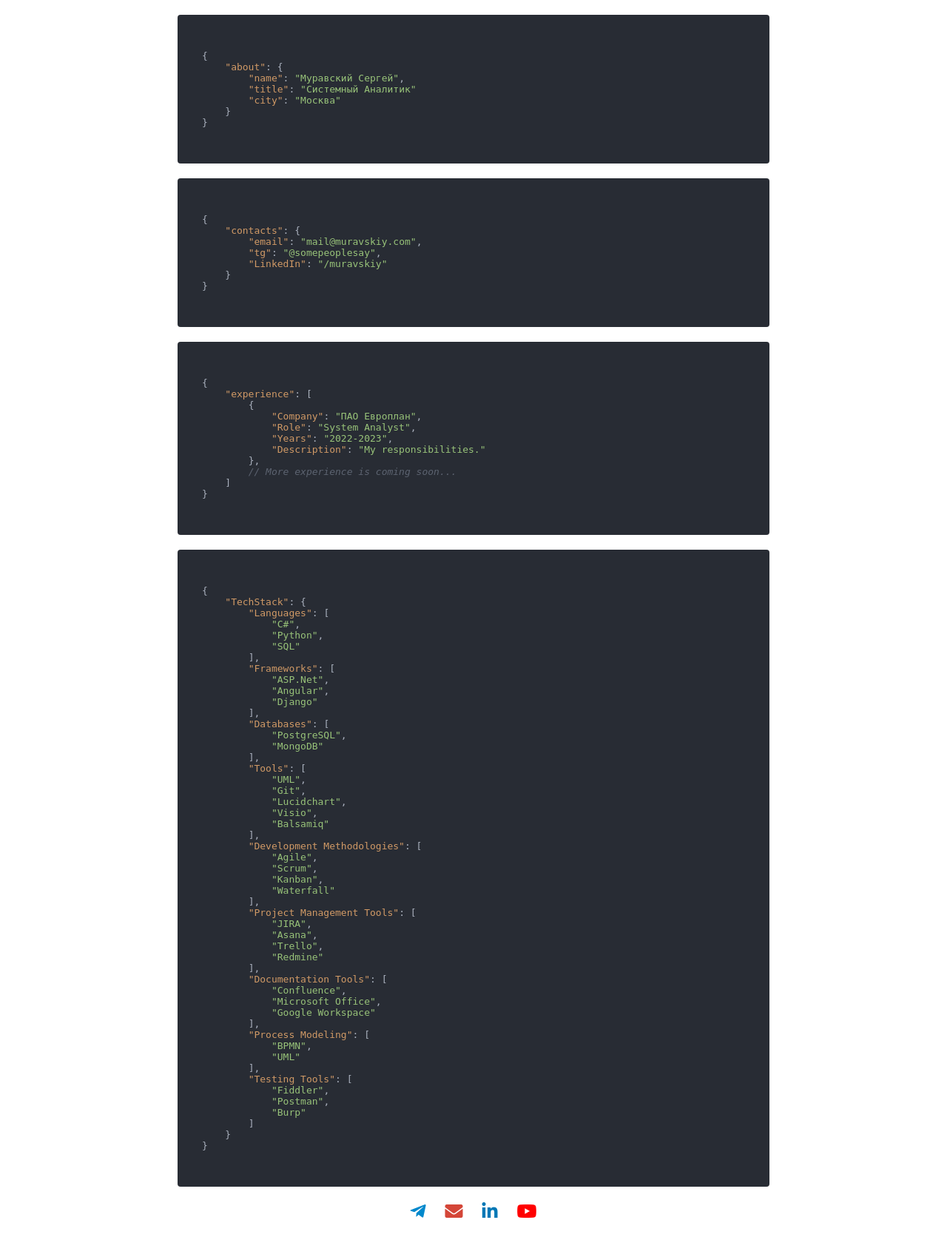
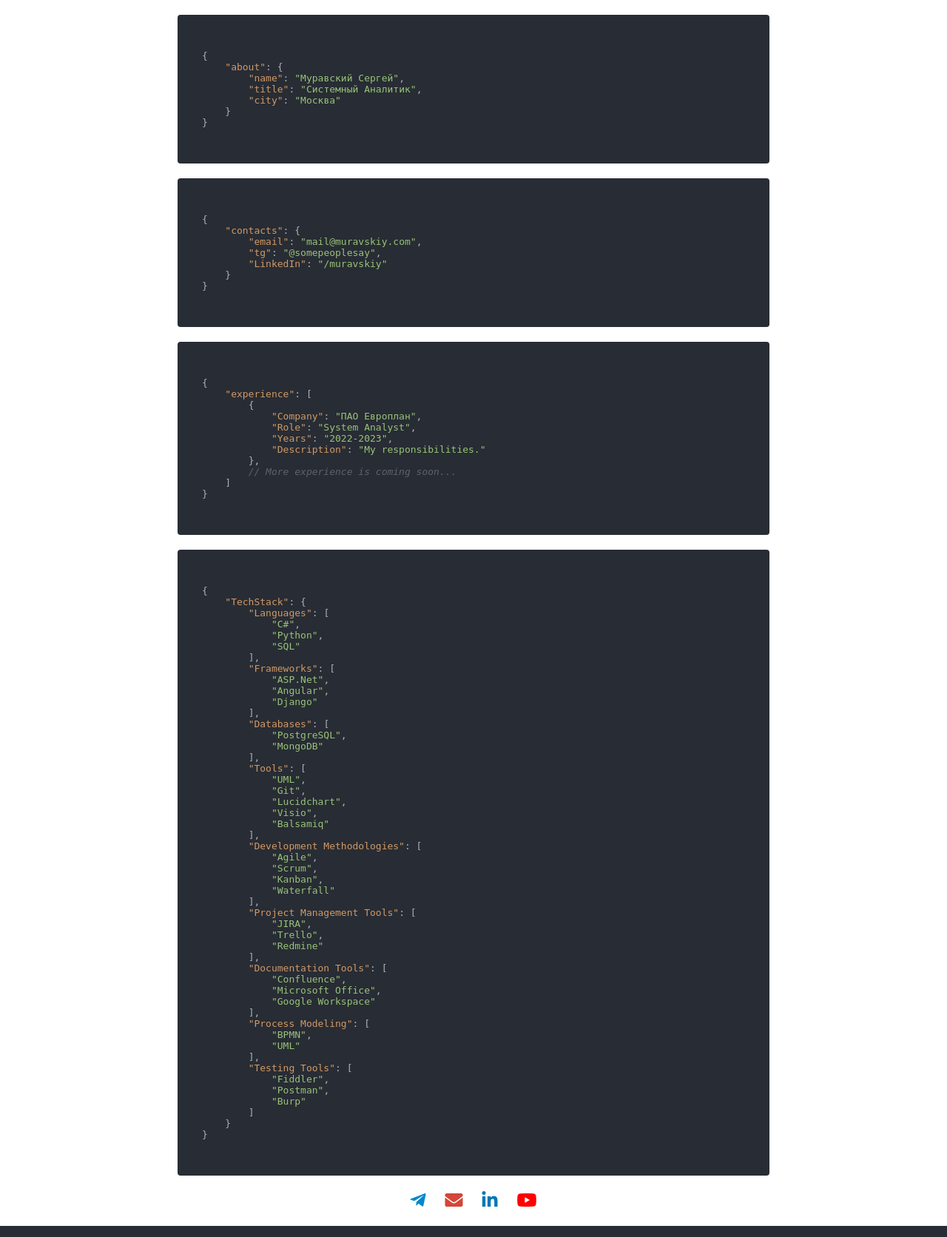
Before and after one commit to 0717376/personal, a Flask app: page / in a window 1280 px wide. Shown: the part 160-1832 px from the top of the page at 74% size. Run offline with Flask 3, Linux system fonts and the light colour scheme; some libraries are stand-ins or nearby versions.

Commit message:
not initial commit

```diff
--- a/templates/index.html
+++ b/templates/index.html
@@ -6,7 +6,7 @@
     <meta name="viewport" content="width=device-width, initial-scale=1.0">
     <title>System Analyst Portfolio</title>
     <link rel="stylesheet" href="https://cdnjs.cloudflare.com/ajax/libs/highlight.js/11.3.1/styles/atom-one-dark.min.css">
-    <link rel="stylesheet" href="https://cdnjs.cloudflare.com/ajax/libs/font-awesome/5.15.1/css/all.min.css"> <!-- FontAwesome CSS -->
+    <link rel="stylesheet" href="https://cdnjs.cloudflare.com/ajax/libs/font-awesome/5.15.1/css/all.min.css">
     <link rel="stylesheet" type="text/css" href="{{ url_for('static', filename='css/style.css') }}">
     <script src="https://cdnjs.cloudflare.com/ajax/libs/highlight.js/11.3.1/highlight.min.js"></script>
     <script>hljs.initHighlightingOnLoad();</script>
@@ -22,7 +22,6 @@
                 <a href="#contacts">Contacts</a>
                 <a href="#experience">Experience</a>
                 <a href="#stack">Stack</a>
-                <!-- Other navigation links -->
             </nav>
         </header>
 
@@ -32,7 +31,7 @@
 {
     "about": {
         "name": "Муравский Сергей",
-        "title": "Системный Аналитик"
+        "title": "Системный Аналитик",
         "city": "Москва"
     }
 }
@@ -100,7 +99,6 @@
         ],
         "Project Management Tools": [
             "JIRA",
-            "Asana",
             "Trello",
             "Redmine"
         ],
@@ -127,19 +125,15 @@
 
         <footer>
             <div class="social-links" style="text-align: center;">
-                <!-- Иконка Telegram -->
                 <a href="https://t.me/somepeoplesay" target="_blank" title="Telegram" style="color: #0088cc; font-size: 24px; margin: 0 10px; text-decoration: none;">
                     <i class="fab fa-telegram-plane"></i>
                 </a>
-                <!-- Иконка Email -->
                 <a href="mailto:mail@muravskiy.com" target="_blank" title="Email" style="color: #d44638; font-size: 24px; margin: 0 10px; text-decoration: none;">
                     <i class="fas fa-envelope"></i>
                 </a>
-                <!-- Иконка LinkedIn -->
                 <a href="https://linkedin.com/in/muravskiy" target="_blank" title="LinkedIn" style="color: #0077b5; font-size: 24px; margin: 0 10px; text-decoration: none;">
                     <i class="fab fa-linkedin-in"></i>
                 </a>
-                <!-- Иконка YouTube -->
                 <a href="https://www.youtube.com/watch?v=dQw4w9WgXcQ" target="_blank" title="YouTube" style="color: #ff0000; font-size: 24px; margin: 0 10px; text-decoration: none;">
                     <i class="fab fa-youtube"></i>
                 </a>
```
